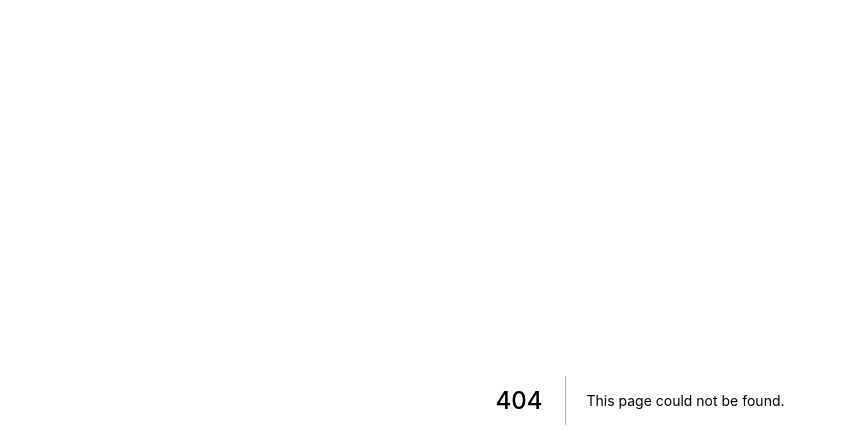
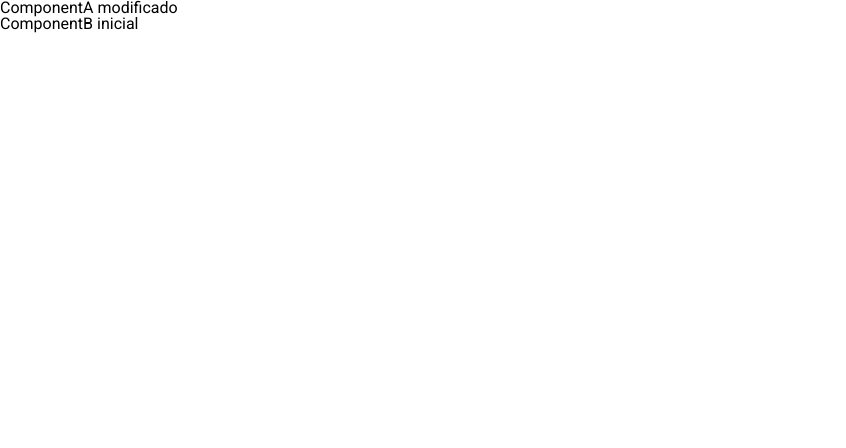
Before and after one commit to edsonlcandido/react-tutorials, a Next.js app in the folder react-tutorials/: page /lifecycle/components/ComponentA in a window 1280 px wide. Before the commit this address had no page. Shown: the top 448 px of the page, without its empty margins (0-846 px from the left). Built offline with nearby package versions, Linux system fonts and the light colour scheme.

Commit message:
lifecycle completo

```diff
--- a/react-tutorials/pages/components-demo/form-styling.js
+++ b/react-tutorials/pages/components-demo/form-styling.js
@@ -5,7 +5,7 @@ export default function Index() {
     return (
       <>
         <Head>
-          <title>React Tutorials - UserGretting</title>
+          <title>React Tutorials - Styling and Form</title>
           <link rel="icon" href="/favicon.ico" />
         </Head>
         <FormStyling/>
--- /dev/null
+++ b/react-tutorials/pages/lifecycle/components/ComponentA.js
@@ -0,0 +1,33 @@
+import React, {Component} from 'react'
+import ComponentB from './ComponentB'
+
+class ComponentA extends Component{
+    constructor(props){
+        console.log('Run on ComponentA constructor')
+        super(props)
+
+        this.state={
+            stateA:'inicial'
+        }
+    }
+
+    componentDidMount(){
+        console.log('Run on ComponentA didMount', this.state.stateA)
+        this.setState({
+            stateA: 'modificado'
+        }, () => console.log('Run on ComponentA didMount', this.state.stateA))
+
+    }
+
+    render(){
+        console.log('Run on ComponentA render')
+        return(
+            <>
+                <h1>ComponentA {this.state.stateA}</h1>
+                <ComponentB/>
+            </>
+        )
+    }
+}
+
+export default ComponentA
--- /dev/null
+++ b/react-tutorials/pages/lifecycle/components/ComponentB.js
@@ -0,0 +1,25 @@
+import React, {PureComponent} from 'react'
+
+class ComponentB extends PureComponent{
+    constructor(props){
+        console.log('Run on ComponentB constructor')
+        super(props)
+
+        this.state={
+            state:'inicial'
+        }
+    }
+
+    componentDidMount(){
+        console.log('Run on ComponentB didMount', this.state.state)
+    }
+
+    render(){
+        console.log('Run on ComponentB render')
+        return(
+            <h1>ComponentB {this.state.state}</h1>
+        )
+    }
+}
+
+export default ComponentB
```
